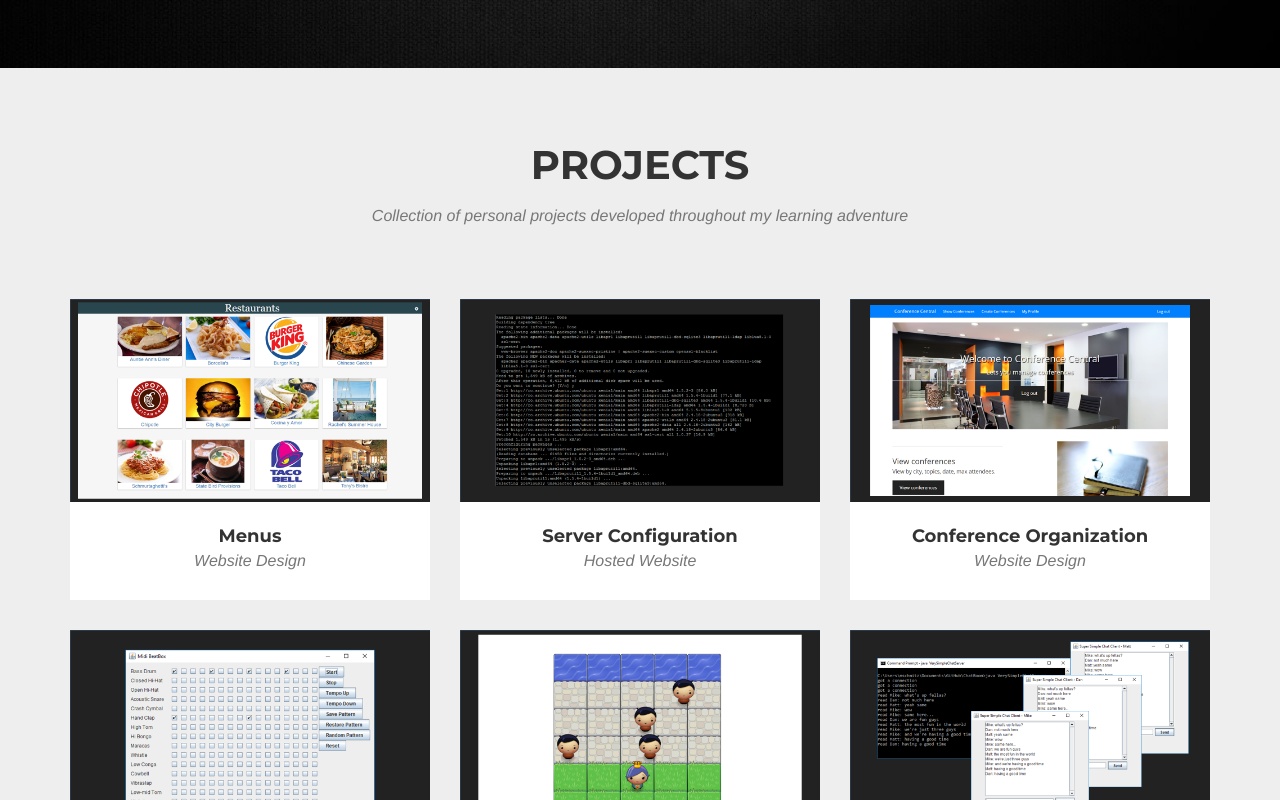
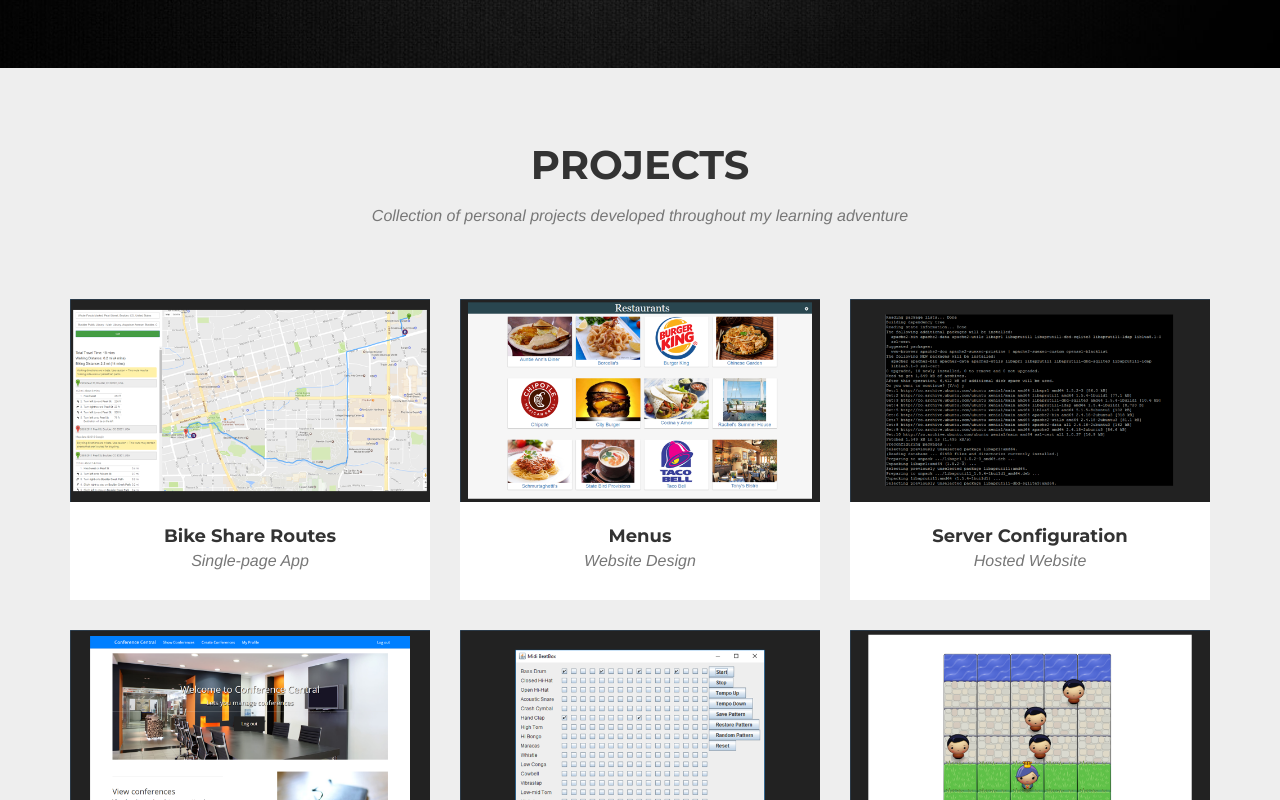
Before and after one commit to MisterSchmitz/github.io, a website: page index.html in a window 1280 px wide. Shown: the part 565-1365 px from the top of the page. Drawn offline with nearby package versions, Linux system fonts and the light colour scheme; a web font is replaced by a local one.

Commit message:
added bike-share project to portfolio

```diff
--- a/index.html
+++ b/index.html
@@ -91,6 +91,23 @@
                 </div>
             </div>
             <div class="row">
+                <div class="col-md-4 col-sm-6 portfolio-item">
+                    <a href="https://misterschmitz.github.io/bike-share-routes/" class="portfolio-link">
+                        <div class="portfolio-hover">
+                            <div class="portfolio-hover-content">
+                                <div>
+                                    Web application which finds the nearest bike-sharing station to a start and end point and plans a route accordingly.
+                                </div>
+                                <!-- <i class="fa fa-plus fa-3x"></i> -->
+                            </div>
+                        </div>
+                        <img src="img/portfolio/bikeshare.png" class="img-responsive" alt="">
+                    </a>
+                    <div class="portfolio-caption">
+                        <h4>Bike Share Routes</h4>
+                        <p class="text-muted">Single-page App</p>
+                    </div>
+                </div>
                 <div class="col-md-4 col-sm-6 portfolio-item">
                     <a href="https://misterschmitz.github.io/Menu-App/" class="portfolio-link">
                         <div class="portfolio-hover">
```
Also changed, not shown: img/portfolio/bikeshare.png (added), 1 other file.
